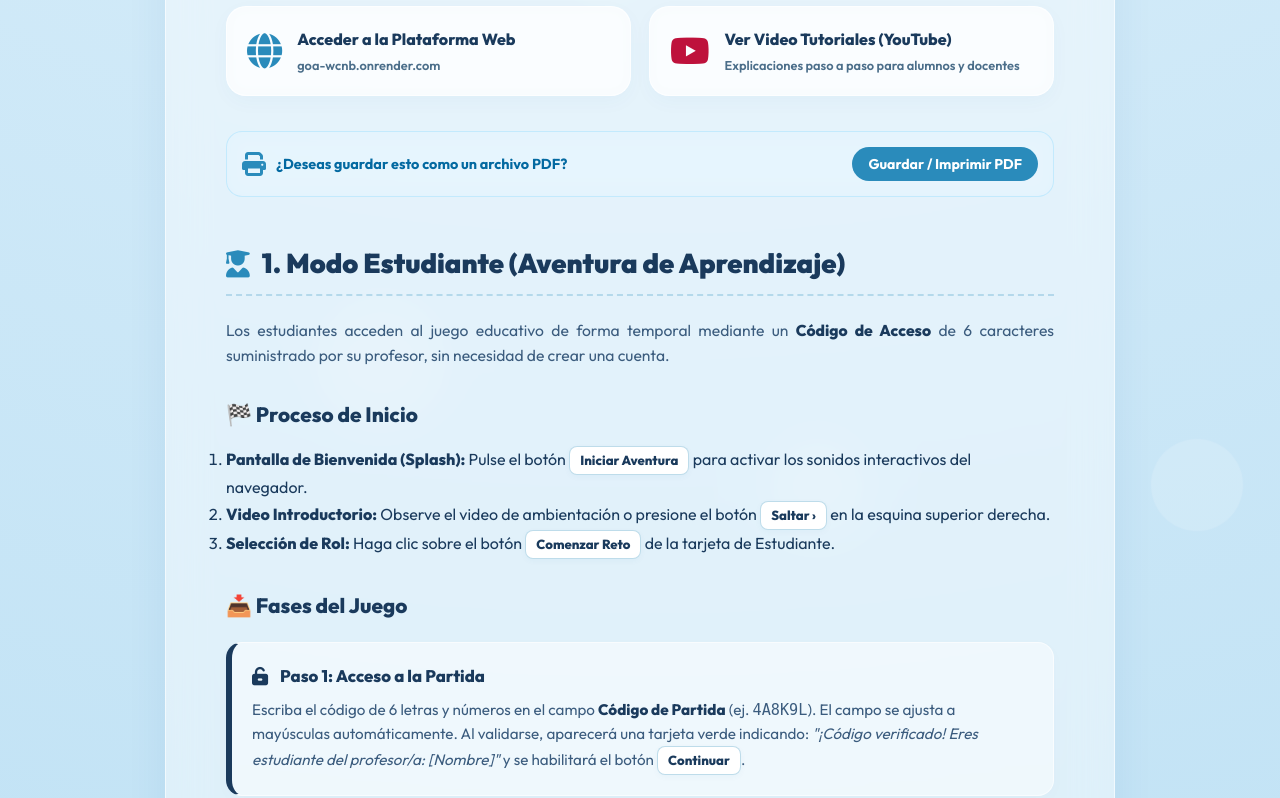
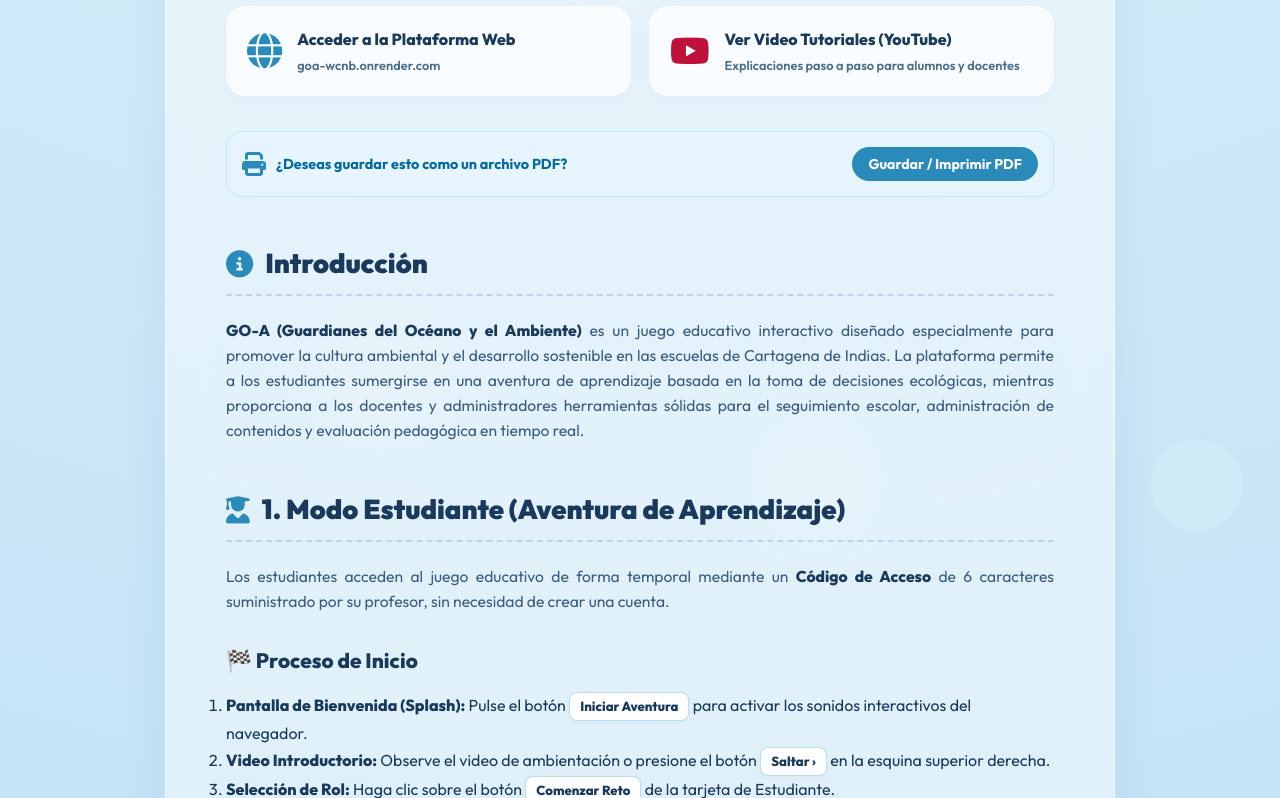
Before and after one commit to Gyanelameza/GOA, a Flask app: page /manual in a window 1280 px wide. Shown: the part 314-1112 px from the top of the page. Run offline with Flask 3, Linux system fonts and the light colour scheme; some libraries are stand-ins or nearby versions.

Commit message:
feat: reincorporar parrafo introductorio al inicio del manual de usuario

```diff
--- a/dashboard/templates/manual_usuario_goa.html
+++ b/dashboard/templates/manual_usuario_goa.html
@@ -692,9 +692,8 @@
                 Guardar / Imprimir PDF
             </button>
         </section>
-
-
-
+        <h2><i class="fa-solid fa-circle-info"></i> Introducción</h2>
+        <p><strong>GO-A (Guardianes del Océano y el Ambiente)</strong> es un juego educativo interactivo diseñado especialmente para promover la cultura ambiental y el desarrollo sostenible en las escuelas de Cartagena de Indias. La plataforma permite a los estudiantes sumergirse en una aventura de aprendizaje basada en la toma de decisiones ecológicas, mientras proporciona a los docentes y administradores herramientas sólidas para el seguimiento escolar, administración de contenidos y evaluación pedagógica en tiempo real.</p>
         <h2><i class="fa-solid fa-user-graduate"></i> 1. Modo Estudiante (Aventura de Aprendizaje)</h2>
         <p>Los estudiantes acceden al juego educativo de forma temporal mediante un <strong>Código de Acceso</strong> de 6 caracteres suministrado por su profesor, sin necesidad de crear una cuenta.</p>
 
--- a/manual_usuario_goa.html
+++ b/manual_usuario_goa.html
@@ -692,9 +692,8 @@
                 Guardar / Imprimir PDF
             </button>
         </section>
-
-
-
+        <h2><i class="fa-solid fa-circle-info"></i> Introducción</h2>
+        <p><strong>GO-A (Guardianes del Océano y el Ambiente)</strong> es un juego educativo interactivo diseñado especialmente para promover la cultura ambiental y el desarrollo sostenible en las escuelas de Cartagena de Indias. La plataforma permite a los estudiantes sumergirse en una aventura de aprendizaje basada en la toma de decisiones ecológicas, mientras proporciona a los docentes y administradores herramientas sólidas para el seguimiento escolar, administración de contenidos y evaluación pedagógica en tiempo real.</p>
         <h2><i class="fa-solid fa-user-graduate"></i> 1. Modo Estudiante (Aventura de Aprendizaje)</h2>
         <p>Los estudiantes acceden al juego educativo de forma temporal mediante un <strong>Código de Acceso</strong> de 6 caracteres suministrado por su profesor, sin necesidad de crear una cuenta.</p>
 
```
Also changed, not shown: manual_usuario_goa.md (+4 -3 lines).
